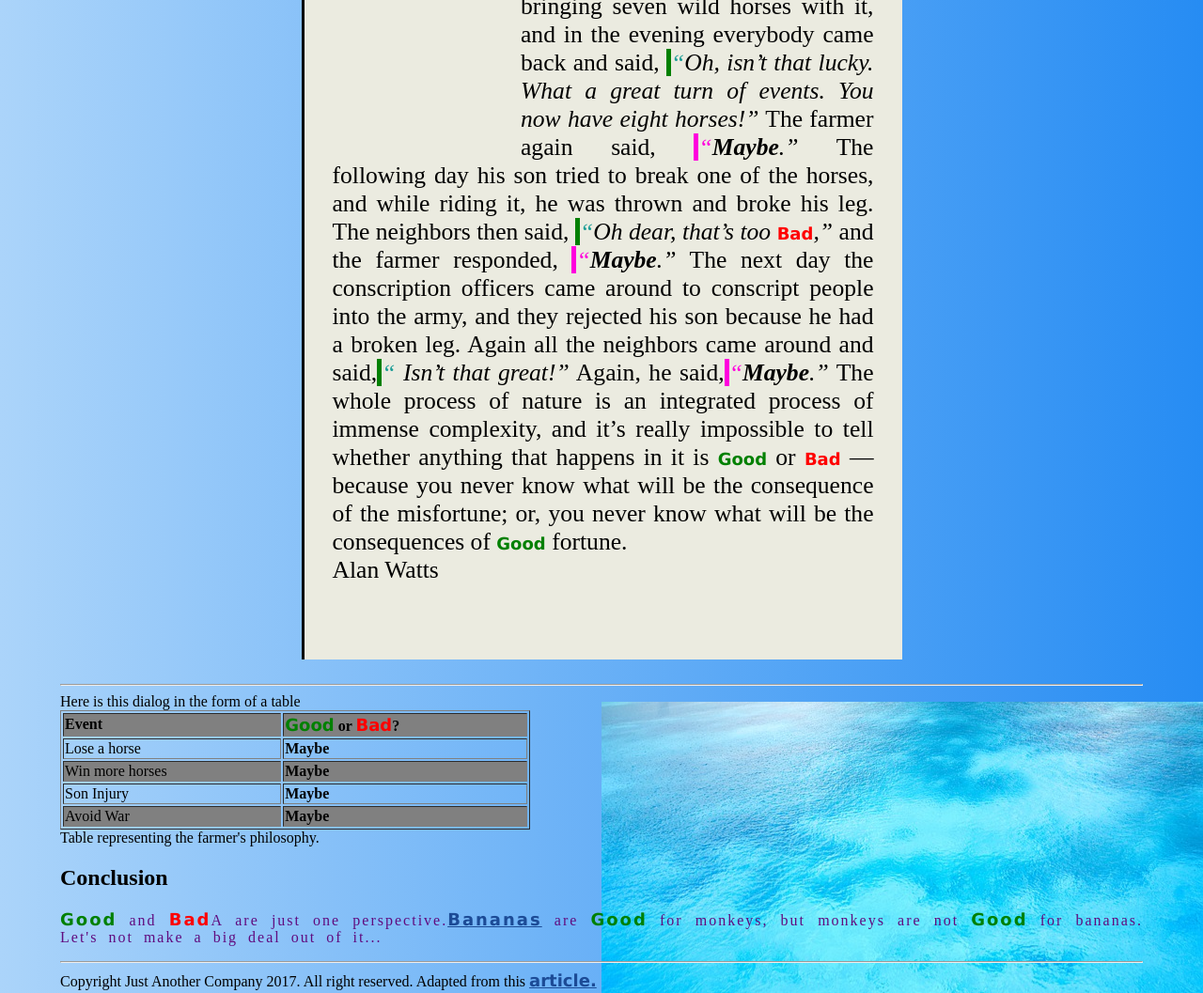
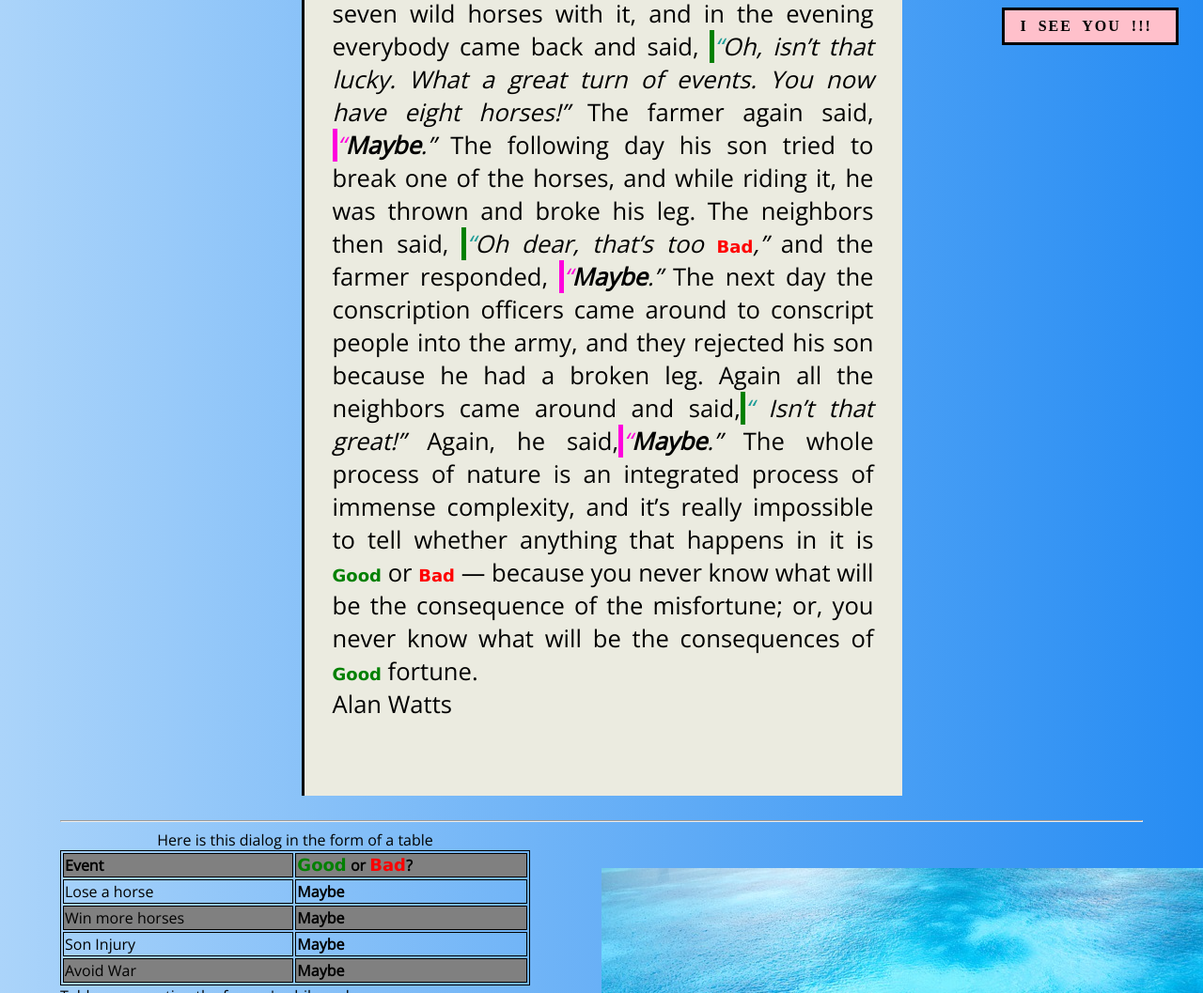
Before and after one commit to YelenaMerzlyakova/progressive-enhancement, a plain HTML site: page index.html in a window 1280 px wide. Shown: the part 720-1777 px from the top of the page at 94% size. Drawn offline with nearby package versions, Linux system fonts and the light colour scheme.

Commit message:
notification added

```diff
--- a/index.html
+++ b/index.html
@@ -1,9 +1,11 @@
 <!DOCTYPE html>
-<html>
+<html lang="en">
 <head>
     <meta charset="UTF-8">
     <title>Chinese Farmer</title>
+    <link rel="stylesheet" type="text/css" href="reset.css">
     <link rel="stylesheet" type="text/css" href="style.css">
+    <link href="https://fonts.googleapis.com/css?family=Open+Sans" rel="stylesheet">
 </head>
 <body>
     <header>
@@ -15,6 +17,7 @@
                 <p></p>
             </figure>
     </header>
+    <p class="notification">I SEE YOU !!!</p>
 
     <h2>Preamble</h2>
         <ul>
@@ -30,7 +33,7 @@
 
         The following day his son tried to break one of the horses, and while riding it, he was thrown and broke his leg. The neighbors then said, <q class="villagers">Oh dear, that’s too <a class="bad">bad</a>,</q> and the farmer responded, <q class="farmer"><b>Maybe</b>.</q> The next day the conscription officers came around to conscript people into the army, and they rejected his son because he had a broken leg. Again all the neighbors came around and said,<q class="villagers"> Isn’t that great!</q> Again, he said,<q class="farmer"><b>Maybe</b>.</q>
 
-        The whole process of nature is an integrated process of immense complexity, and it’s really impossible to tell whether anything that happens in it is <a class="good">good</a> or <a class="bad">bad</a> — because you never know what will be the consequence of the misfortune; or, you never know what will be the consequences of <a class="good">good</a> fortune.</q><br>
+        The whole process of nature is an integrated process of immense complexity, and it’s really impossible to tell whether anything that happens in it is <a class="good">good</a> or <a class="bad">bad</a> — because you never know what will be the consequence of the misfortune; or, you never know what will be the consequences of <a class="good">good</a> fortune.<br>
 
         Alan Watts</blockquote>
     </div>
@@ -38,9 +41,8 @@
 
     <hr>
 
-    <caption>Here is this dialog in the form of a table</caption>
-
-        <table border='1' width='500'>
+        <table>
+            <caption>Here is this dialog in the form of a table</caption>
                 <tr class="coloured-row">
                     <th><b>Event</b></th>
                     <th><b><a class="good">Good</a> or <a class="bad">Bad</a>?</b></th>
@@ -62,7 +64,7 @@
                     <td><b>Maybe</b></td>
                 </tr>
         </table>
-        <figcaption>Table representing the farmer's philosophy.</figcaption>
+        Table representing the farmer's philosophy.
 
 
     <h2>Conclusion</h2>
--- a/style.css
+++ b/style.css
@@ -12,6 +12,7 @@
     /*background-size: cover;*/
     margin: 7% 15% 7% 5%;
     text-align: justify;
+    font-family: 'Open Sans', sans-serif;
   }
 
 header > h1 {
@@ -20,9 +21,14 @@ header > h1 {
 
 .float-image {
     float: left;
-    margin: 200px 50px 200px 0;
+    margin: 0 100px 100px 0;
+    width: 300px;
 }
 
+table, th, td{
+    border: 1px solid black;
+    width : 500px;
+}
 
 p {
     font: 16px Serif;
@@ -91,3 +97,15 @@ q{
 .coloured-row {
     background-color: grey;
 }
+
+.notification{
+    position:fixed;
+    bottom: 2%;
+    right: 2%;
+    background: pink;
+    padding:.5rem 1rem;
+    border:3px solid black;
+    width:150px;
+    font-weight:bold;
+    color: black;
+}
```
